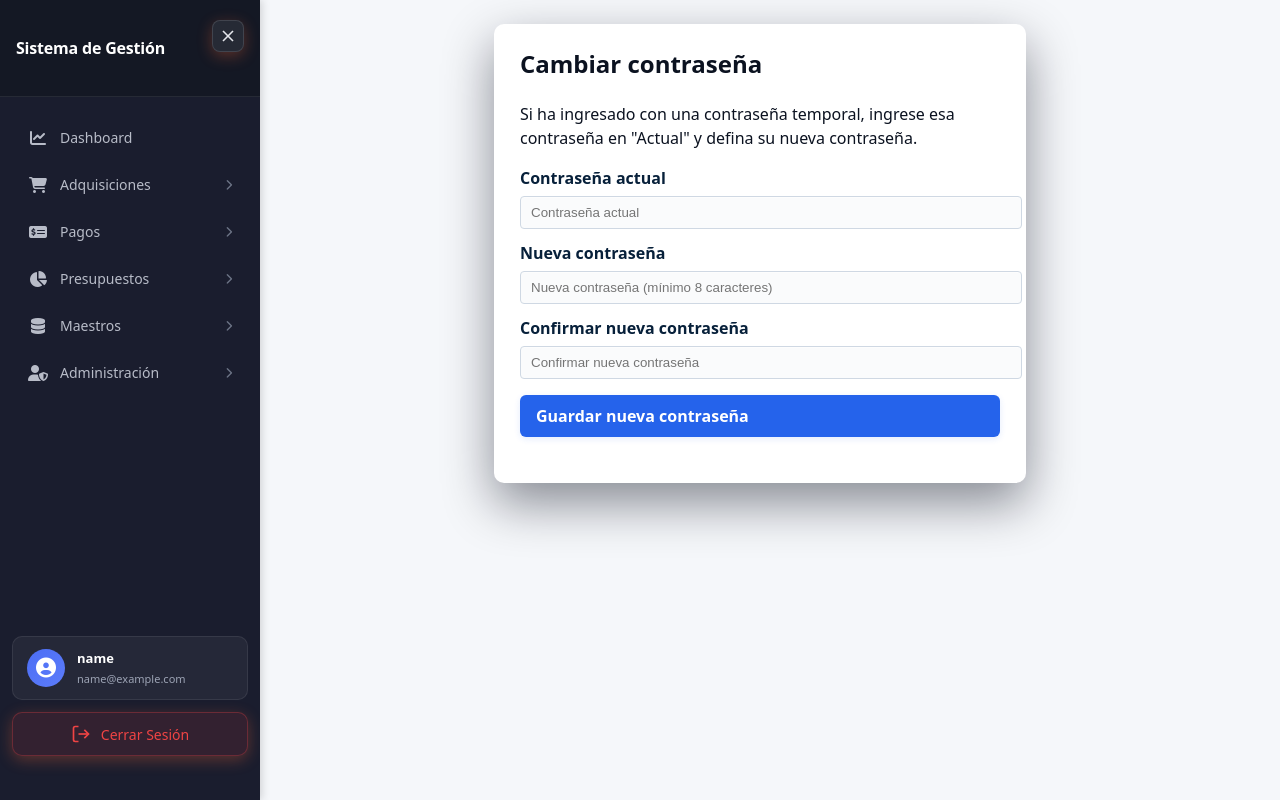
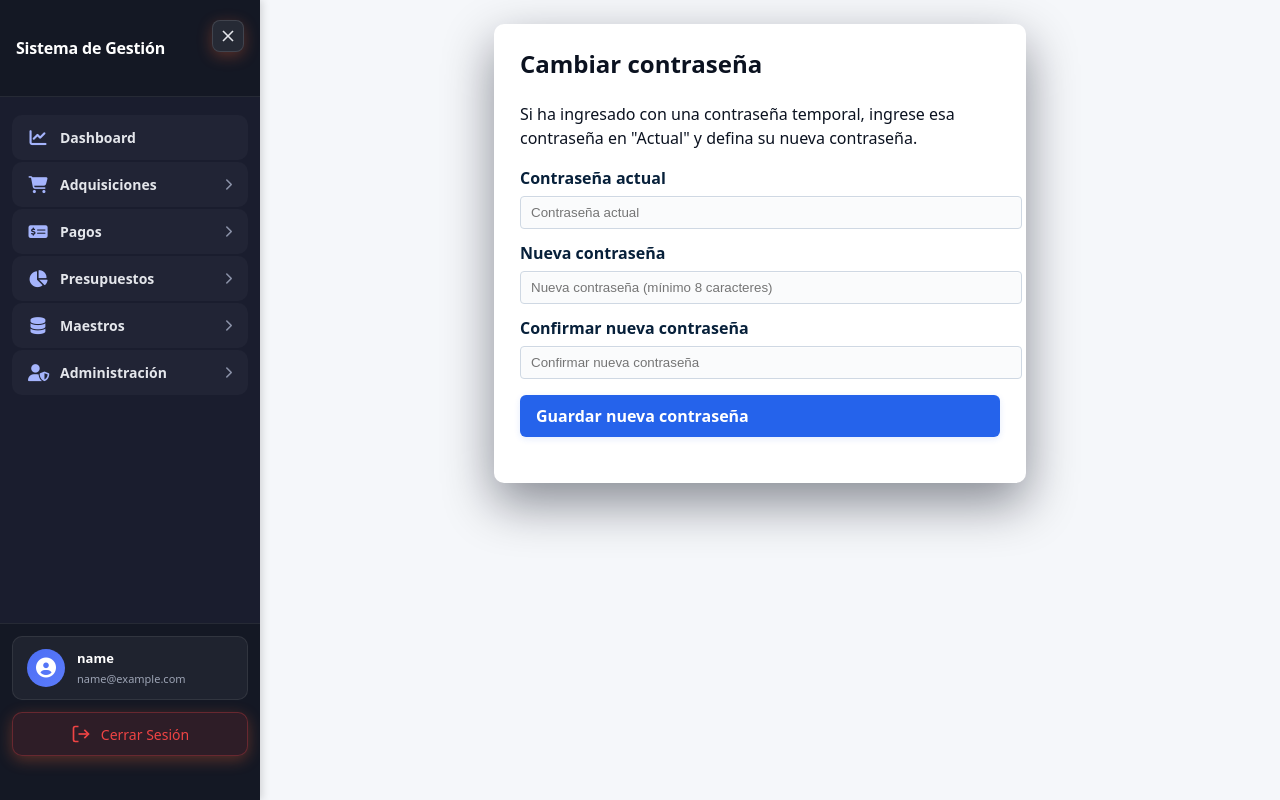
Before and after one commit to CarlosATO/orden_pago_somyl_2026, a React (Vite) app in the folder nuevo_proyecto/frontend/: page /cambiar-contrasena in a window 1280 px wide. Built offline with nearby package versions, Linux system fonts and the light colour scheme; no server answers; sample sign-in values are in the browser's storage.

Commit message:
feat: actualiza sidebar y otros cambios pendientes para producción

```diff
--- a/nuevo_proyecto/frontend/src/components/Sidebar.css
+++ b/nuevo_proyecto/frontend/src/components/Sidebar.css
@@ -10,10 +10,9 @@
   position: fixed;
   left: 0;
   top: 0;
-  /* convert to flex column so footer can sit at bottom and menu area can scroll */
   display: flex;
   flex-direction: column;
-  overflow: hidden; /* menu area will handle scrolling */
+  overflow: hidden;
   box-shadow: 2px 0 8px rgba(0,0,0,0.15);
   transition: width 250ms cubic-bezier(0.4, 0, 0.2, 1);
   z-index: 1000;
@@ -34,6 +33,7 @@
   padding: 20px 16px;
   border-bottom: 1px solid rgba(255,255,255,0.08);
   background: #141824;
+  flex-shrink: 0;
 }
 
 .brand h2 {
@@ -69,15 +69,42 @@
 }
 
 /* =========================================
-   NAVEGACIÓN
+   NAVEGACIÓN - CON SCROLL FUNCIONAL
    ========================================= */
 
 .sidebar-nav {
-  padding: 16px 0;
-  /* Make nav area grow and be scrollable inside the sidebar */
+  padding: 16px 0 100px 0; /* padding-bottom para espacio del footer */
   flex: 1 1 auto;
   overflow-y: auto;
-  position: relative; /* for any absolute submenu overlays */
+  overflow-x: hidden;
+  position: relative;
+  -webkit-overflow-scrolling: touch;
+}
+
+/* Scrollbar personalizado - SIEMPRE VISIBLE */
+.sidebar-nav::-webkit-scrollbar {
+  width: 6px;
+}
+
+.sidebar-nav::-webkit-scrollbar-track {
+  background: rgba(0,0,0,0.15);
+  border-radius: 3px;
+  margin: 8px 0;
+}
+
+.sidebar-nav::-webkit-scrollbar-thumb {
+  background: rgba(255,255,255,0.2);
+  border-radius: 3px;
+}
+
+.sidebar-nav::-webkit-scrollbar-thumb:hover {
+  background: rgba(255,255,255,0.35);
+}
+
+/* Firefox scrollbar */
+.sidebar-nav {
+  scrollbar-width: thin;
+  scrollbar-color: rgba(255,255,255,0.2) rgba(0,0,0,0.15);
 }
 
 .sidebar-nav ul {
@@ -90,32 +117,35 @@
   margin: 2px 0;
 }
 
-/* Links directos (sin submenú) */
+/* Links directos (sin submenú) - DESTACADOS */
 .nav-link {
   display: flex;
   align-items: center;
   gap: 12px;
-  color: #b8bcc8;
+  color: #e4e6eb; /* ✅ Igual que menú principal */
   text-decoration: none;
   padding: 12px 16px;
   margin: 0 12px;
   border-radius: 10px;
   transition: all 0.2s ease;
   font-size: 14px;
-  font-weight: 500;
+  font-weight: 600; /* ✅ Bold como menú principal */
+  background: rgba(255,255,255,0.03); /* ✅ Fondo sutil */
 }
 
 .nav-link:hover {
-  background: rgba(255,255,255,0.06);
+  background: rgba(255,255,255,0.08);
   color: #fff;
+  transform: translateX(2px);
 }
 
 .nav-link.active {
   background: linear-gradient(90deg, #4c6ef5 0%, #5c7cfa 100%);
   color: #fff;
+  box-shadow: 0 2px 8px rgba(76,110,245,0.3);
 }
 
-/* Items de menú con submenú */
+/* Items de menú con submenú - MÁS DESTACADO */
 .menu-item {
   display: flex;
   align-items: center;
@@ -125,12 +155,14 @@
   border-radius: 10px;
   cursor: pointer;
   transition: all 0.2s ease;
-  color: #b8bcc8;
-  font-weight: 500;
+  color: #e4e6eb; /* ✅ Más claro que submenús */
+  font-weight: 600; /* ✅ Más bold */
+  font-size: 14px;
+  background: rgba(255,255,255,0.03); /* ✅ Fondo sutil */
 }
 
 .menu-item:hover {
-  background: rgba(255,255,255,0.06);
+  background: rgba(255,255,255,0.08);
   color: #fff;
 }
 
@@ -141,32 +173,41 @@
   font-size: 14px;
 }
 
-/* Iconos de FontAwesome */
-.menu-content i,
+/* Iconos de FontAwesome - MÁS GRANDES EN MENÚ PRINCIPAL */
+.menu-content i {
+  width: 20px;
+  font-size: 17px; /* ✅ Más grande */
+  text-align: center;
+  flex-shrink: 0;
+  color: #a5b4fc; /* ✅ Color distintivo */
+}
+
 .nav-link i {
   width: 20px;
-  font-size: 16px;
+  font-size: 17px;
   text-align: center;
   flex-shrink: 0;
+  color: #a5b4fc;
 }
 
-/* Flechas de expansión */
+/* Flechas de expansión - MÁS VISIBLE */
 .arrow {
-  font-size: 11px;
-  color: #6c7486;
+  font-size: 12px; /* ✅ Más grande */
+  color: #8b92a8; /* ✅ Más visible */
   transition: transform 0.2s ease;
+  font-weight: 700;
 }
 
 /* =========================================
-   SUBMENÚS
+   SUBMENÚS - MÁS DISTINGUIBLES
    ========================================= */
 
 .submenu {
-  background: rgba(0,0,0,0.15);
+  background: rgba(0,0,0,0.25); /* ✅ Fondo más oscuro */
   margin: 4px 12px 8px 12px;
-  padding: 6px 0;
+  padding: 8px 0;
   border-radius: 8px;
-  border-left: 2px solid rgba(76,110,245,0.4);
+  border-left: 3px solid #4c6ef5; /* ✅ Borde más ancho y azul brillante */
   animation: slideDown 0.2s ease;
 }
 
@@ -189,25 +230,28 @@
   display: flex;
   align-items: center;
   gap: 10px;
-  padding: 10px 16px;
+  padding: 10px 16px 10px 24px; /* ✅ Más padding izquierdo */
   font-size: 13px;
   color: #9ca3b4;
   text-decoration: none;
   transition: all 0.2s ease;
   border-radius: 6px;
   margin: 2px 8px;
+  font-weight: 400; /* ✅ Más delgado que menú principal */
 }
 
 .submenu a:hover {
-  background: rgba(255,255,255,0.05);
+  background: rgba(76,110,245,0.15); /* ✅ Hover con color azul */
   color: #fff;
-  padding-left: 20px;
+  padding-left: 28px; /* ✅ Animación más pronunciada */
+  transform: translateX(2px);
 }
 
 .submenu a i {
   width: 16px;
-  font-size: 13px;
-  opacity: 0.7;
+  font-size: 12px; /* ✅ Iconos más pequeños */
+  opacity: 0.6;
+  color: #7e88a3; /* ✅ Color distintivo */
 }
 
 /* Submenú flotante cuando sidebar está colapsado */
@@ -221,6 +265,9 @@
   box-shadow: 4px 4px 16px rgba(0,0,0,0.3);
   border: 1px solid rgba(255,255,255,0.1);
   margin: 0;
+  max-height: calc(100vh - 40px);
+  overflow-y: auto;
+  -webkit-overflow-scrolling: touch;
 }
 
 /* =========================================
@@ -240,52 +287,15 @@
 }
 
 /* =========================================
-   SCROLLBAR PERSONALIZADO
-   ========================================= */
-
-.sidebar::-webkit-scrollbar {
-  width: 6px;
-}
-
-.sidebar::-webkit-scrollbar-track {
-  background: rgba(0,0,0,0.1);
-}
-
-.sidebar::-webkit-scrollbar-thumb {
-  background: rgba(255,255,255,0.15);
-  border-radius: 3px;
-}
-
-.sidebar::-webkit-scrollbar-thumb:hover {
-  background: rgba(255,255,255,0.25);
-}
-
-/* =========================================
-   FADE DE SCROLL
-   ========================================= */
-
-.sidebar-nav::after {
-  /* subtle fade at bottom of the nav area to hint there's more content */
-  content: '';
-  position: absolute;
-  bottom: 0;
-  left: 0;
-  right: 0;
-  height: 60px;
-  pointer-events: none;
-  background: linear-gradient(180deg, transparent 0%, rgba(26,29,46,0.95) 100%);
-}
-
-/* =========================================
    FOOTER / LOGOUT
    ========================================= */
 
 .sidebar-footer {
-  /* keep footer inside the flow; margin-top:auto pushes it to the bottom of the sidebar */
   margin-top: auto;
   padding: 12px 12px 20px 12px;
-  left: 0;
-  right: 0;
+  background: #141824;
+  border-top: 1px solid rgba(255,255,255,0.08);
+  flex-shrink: 0;
 }
 
 /* Perfil del Usuario */
@@ -373,7 +383,7 @@
   stroke: currentColor;
 }
 
-/* Estilo especial cuando está contraído - MUY DISTINTIVO */
+/* Estilo especial cuando está contraído */
 .sidebar-logout-btn.collapsed {
   background: rgba(239,68,68,0.25);
   border: 2px solid #ef4444;
```
Also changed, not shown: nuevo_proyecto/frontend/scripts/write-commit.js (added, +22 -0 lines), 2 other files (tests, documents, lock files or other folders).
